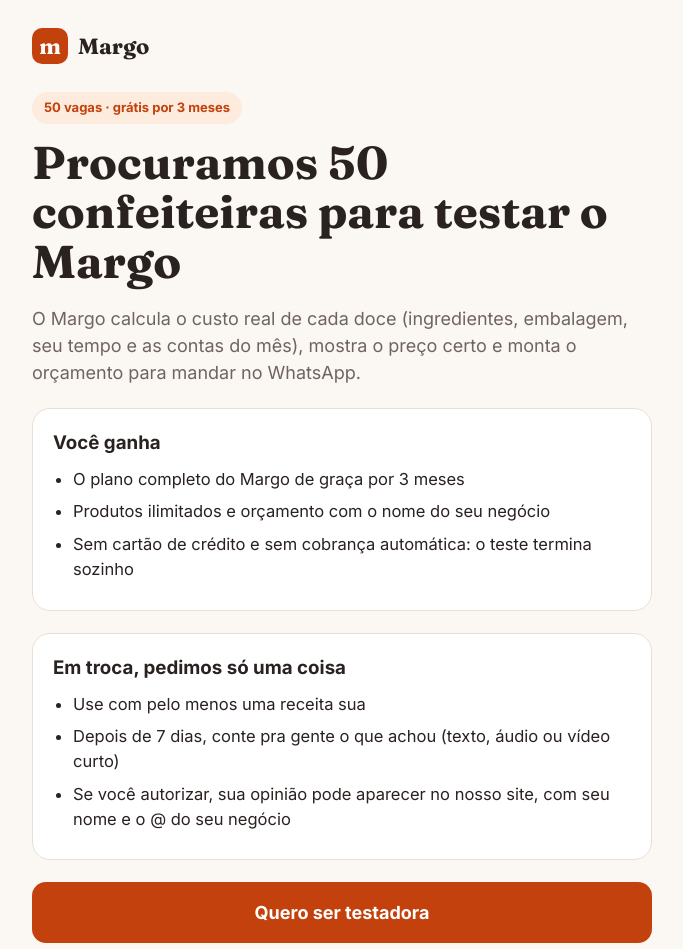
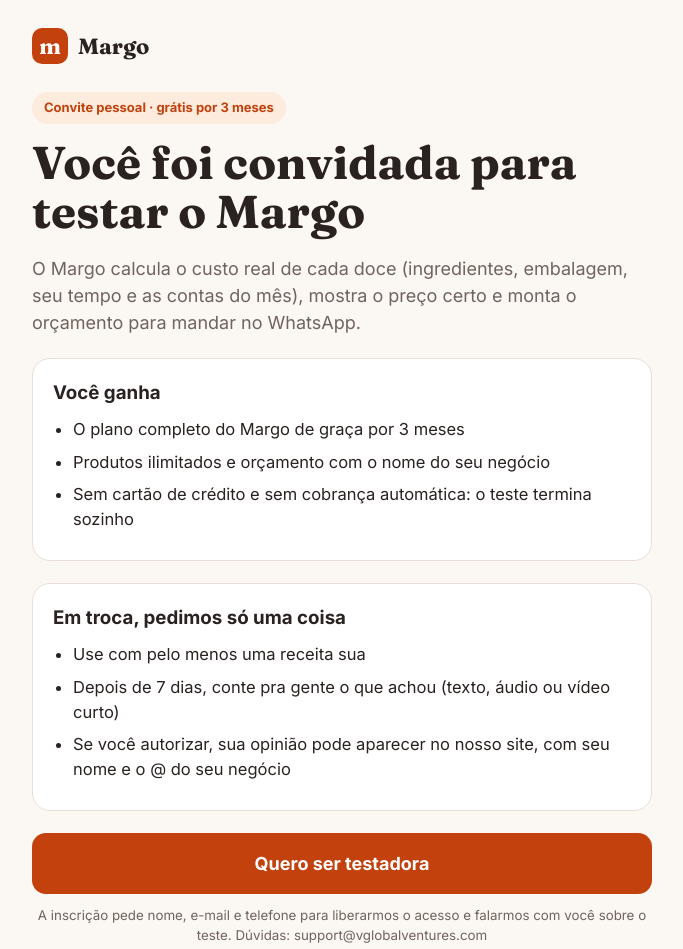
Before and after one commit to rodv198784-netizen/margo, a plain HTML site: page teste.html in a window 1280 px wide. Shown: the top 949 px of the page, without its empty margins (298-981 px from the left). Drawn offline with Linux system fonts and the light colour scheme.

Commit message:
Testadoras só por convite: remove aviso público e indexação da página
Co-Authored-By: Claude Opus 5.5 <noreply@anthropic.com>
Claude-Session: https://claude.ai/code/session_01TTuqbZYNN8yWphtzs7gAKc

```diff
--- a/teste.html
+++ b/teste.html
@@ -4,6 +4,7 @@
 <meta charset="utf-8">
 <meta name="viewport" content="width=device-width, initial-scale=1">
 <title>Margo — Procuramos 50 confeiteiras para testar grátis</title>
+<meta name="robots" content="noindex">
 <meta name="description" content="Teste o Margo, app de preço e orçamento para confeitaria, grátis por 3 meses. Sem cartão.">
 <link href="https://fonts.googleapis.com/css2?family=Fraunces:opsz,wght@9..144,700&family=Inter:wght@400;600;700&display=swap" rel="stylesheet">
 <style>
@@ -23,8 +24,8 @@ small{display:block;color:#6F6460;margin-top:12px;text-align:center}
 </head>
 <body><div class="w">
 <div class="logo"><span class="m">m</span>Margo</div>
-<span class="tag">50 vagas · grátis por 3 meses</span>
-<h1>Procuramos 50 confeiteiras para testar o Margo</h1>
+<span class="tag">Convite pessoal · grátis por 3 meses</span>
+<h1>Você foi convidada para testar o Margo</h1>
 <p>O Margo calcula o custo real de cada doce (ingredientes, embalagem, seu tempo e as contas do mês), mostra o preço certo e monta o orçamento para mandar no WhatsApp.</p>
 <div class="box"><h3>Você ganha</h3><ul>
 <li>O plano completo do Margo de graça por 3 meses</li>
```
Also changed, not shown: index.html (+0 -2 lines).
